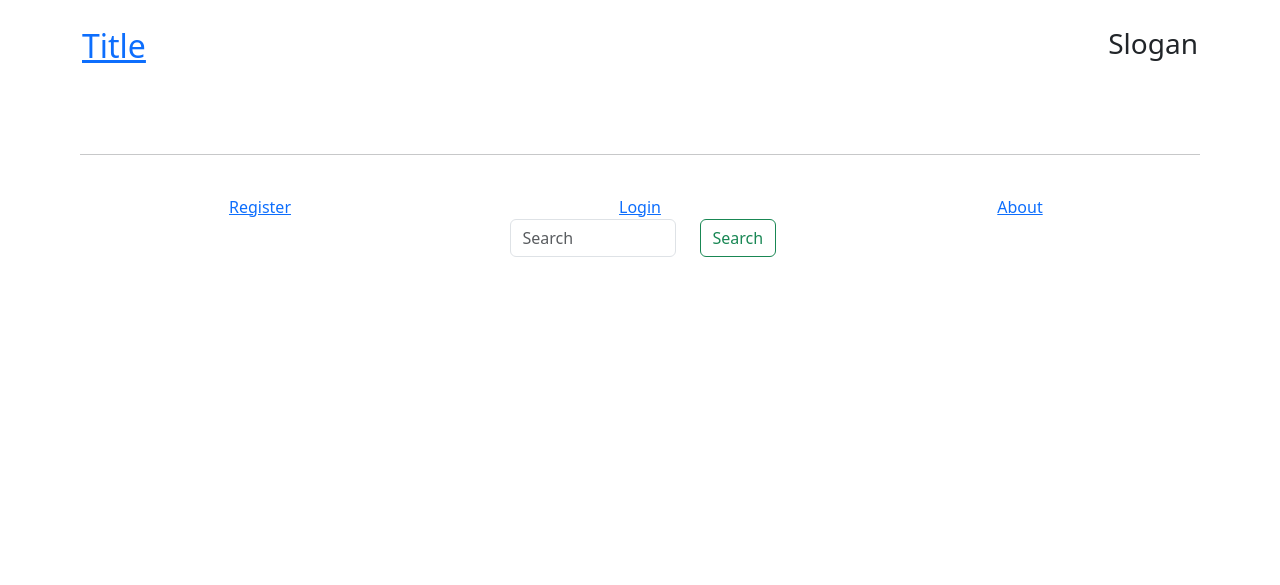
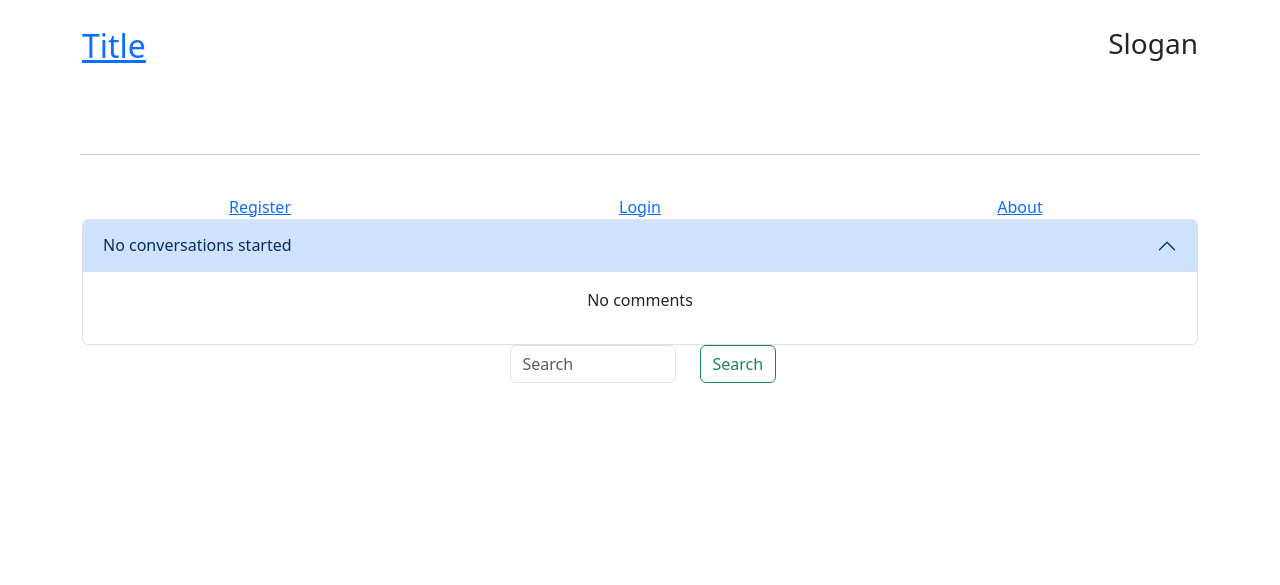
Before and after one commit to GeorgeOsborn97/project-4-the-festival-grounds, a Django app: template templates/room_view.html in a window 1280 px wide. Shown: the top 585 px of the page. Run offline with Django 3.2, Linux system fonts and the light colour scheme; the template is opened without the code that fills it, so the values that code supplies are empty; some libraries are stand-ins or nearby versions.

Commit message:
render comments in their relevent conversations

```diff
--- a/templates/room_view.html
+++ b/templates/room_view.html
@@ -24,9 +24,24 @@
                     data-bs-parent="#accordionExample">
                     <div class="accordion-body">
                         <h4>{{ conversation.content | safe }}</h4>
-                        {% for comment in comment_list %}
-                        <p>{{ comment.body }} hello?</p>
+                        {% for comment in comments %}
+                        <p>{{ comment.body | safe }}</p>
                         {% endfor %}
+                    </div>
+                </div>
+            </div>
+            {% empty %}
+            <div class="accordion-item">
+                <h2 class="accordion-header" id="headingOne">
+                    <button class="accordion-button" type="button" data-bs-toggle="collapse"
+                        data-bs-target="#collapseOne" aria-expanded="true" aria-controls="collapseOne">
+                        No conversations started
+                    </button>
+                </h2>
+                <div id="collapseOne" class="accordion-collapse collapse show" aria-labelledby="headingOne"
+                    data-bs-parent="#accordionExample">
+                    <div class="accordion-body">
+                        <p>No comments</p>
                     </div>
                 </div>
             </div>
```
Also changed, not shown: forum/views.py (+22 -7 lines), forum/migrations/0011_rename_slug_conversations_conversation_slug.py (added), forum/migrations/0012_rename_conversation_slug_conversations_slug.py (added).
